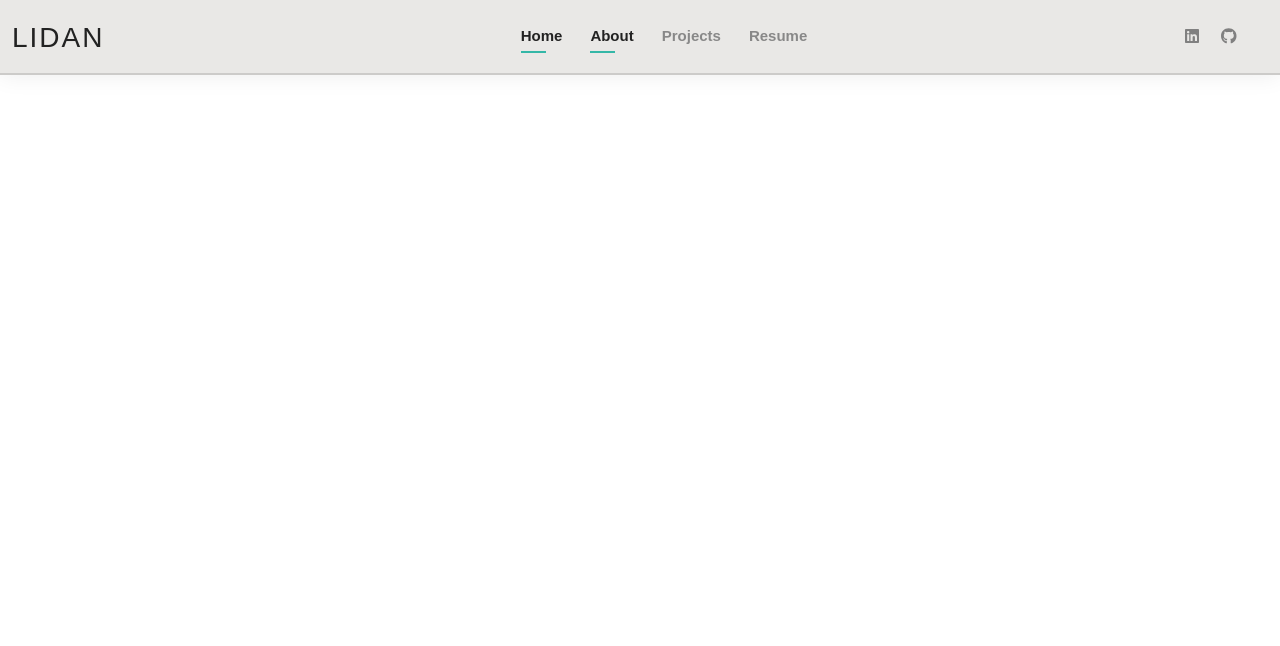
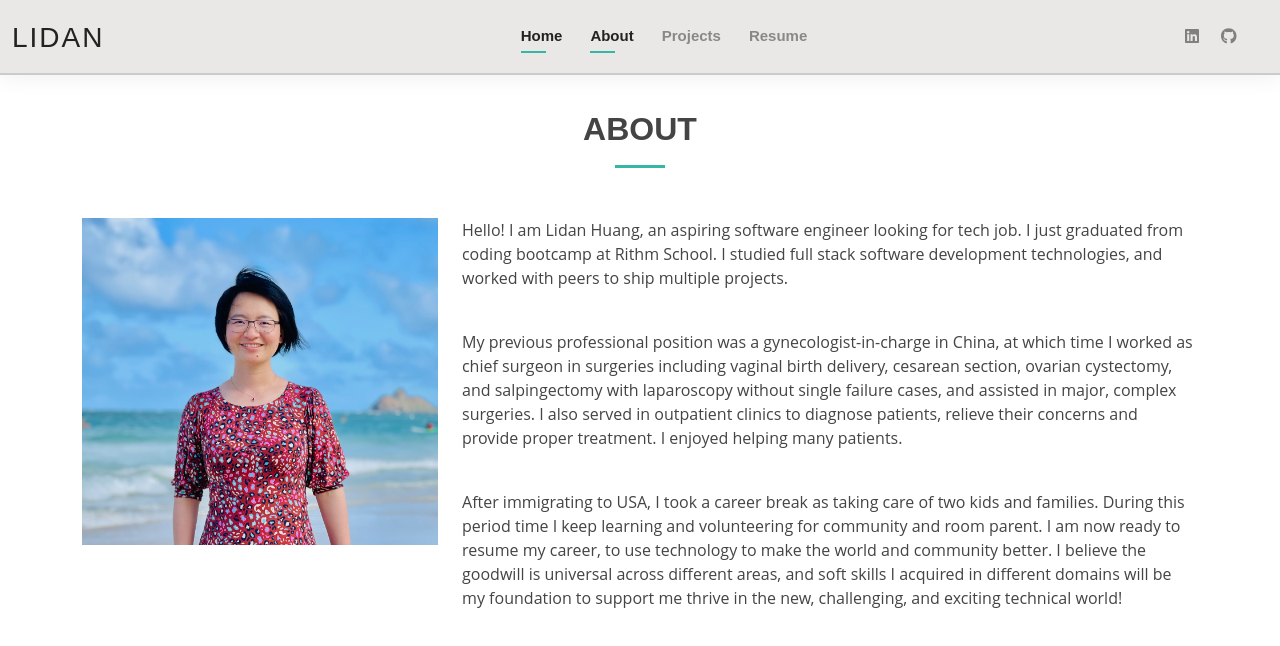
Before and after one commit to Lidan-Huang/personal-website-react, a React (Create React App) app: page /about in a window 1280 px wide. Shown: the top 646 px of the page. Built offline with nearby package versions, Linux system fonts and the light colour scheme.

Commit message:
added a picture and personal description to About component.

```diff
--- a/src/About.js
+++ b/src/About.js
@@ -1,11 +1,63 @@
+import headshot from "./static/headshot.jpeg";
+
 /** Show personal picture and self-introduction
  * Props: none
  *
- * NavBar -> About
+ * Routes -> About
  */
 
 function About() {
-  return null;
+
+  return (
+    <main id="main">
+      <section id="about" classNameName="About">
+        <div className="container" data-aos="fade-up">
+          <div className="section-title">
+            <h2>About</h2>
+          </div>
+
+          <div className="row">
+            <div className="col-lg-4">
+              <img src={`${headshot}`} className="img-fluid" alt="personal headshot" />
+            </div>
+            <div className="col-lg-8 pt-4 pt-lg-0 content">
+              <p>
+                Hello! I am Lidan Huang, an aspiring software engineer looking
+                for tech job. I just graduated from coding bootcamp at Rithm School.
+                I studied full stack software development technologies, and worked
+                with peers to ship multiple projects.
+              </p>
+              <br></br>
+              <p>
+                My previous professional position was a gynecologist-in-charge
+                in China, at which time I worked as chief surgeon in surgeries
+                including vaginal birth delivery, cesarean section, ovarian
+                cystectomy, and salpingectomy with laparoscopy without
+                single failure cases, and assisted in major, complex surgeries. I
+                also served in outpatient clinics to diagnose patients, relieve
+                their concerns and provide proper treatment. I enjoyed helping
+                many patients.
+              </p>
+              <br></br>
+              <p>
+                After immigrating to USA, I took a career break as taking care
+                of two kids and families. During this period time I keep learning
+                and volunteering for community and room parent. I
+                am now ready to resume my career, to use technology to
+                make the world and community better. I believe
+                the goodwill is universal across different areas, and soft
+                skills I acquired in different domains will be my foundation to
+                support me thrive in the new, challenging, and exciting technical
+                world!
+              </p>
+            </div>
+          </div>
+
+        </div>
+      </section>
+    </main>
+
+  );
 }
 
 export default About;
--- a/src/Homepage.js
+++ b/src/Homepage.js
@@ -14,7 +14,7 @@ function Homepage() {
     <section className="Homepage d-flex align-items-center" id="hero">
       <div className="container d-flex flex-column align-items-center" data-aos="zoom-in" data-aos-delay="100">
           <h1>Lidan Huang</h1>
-          <h2>I'm a software engineer, building web applications.</h2>
+          <h2>I'm a full-stack software engineer.</h2>
           <Link to="/about" className="btn-about">About Me</Link>
         </div>
     </section>
```
Also changed, not shown: src/Projects.js (+7 -0 lines), src/static/headshot.jpeg (renamed from src/static/IMG_9437.jpeg).
